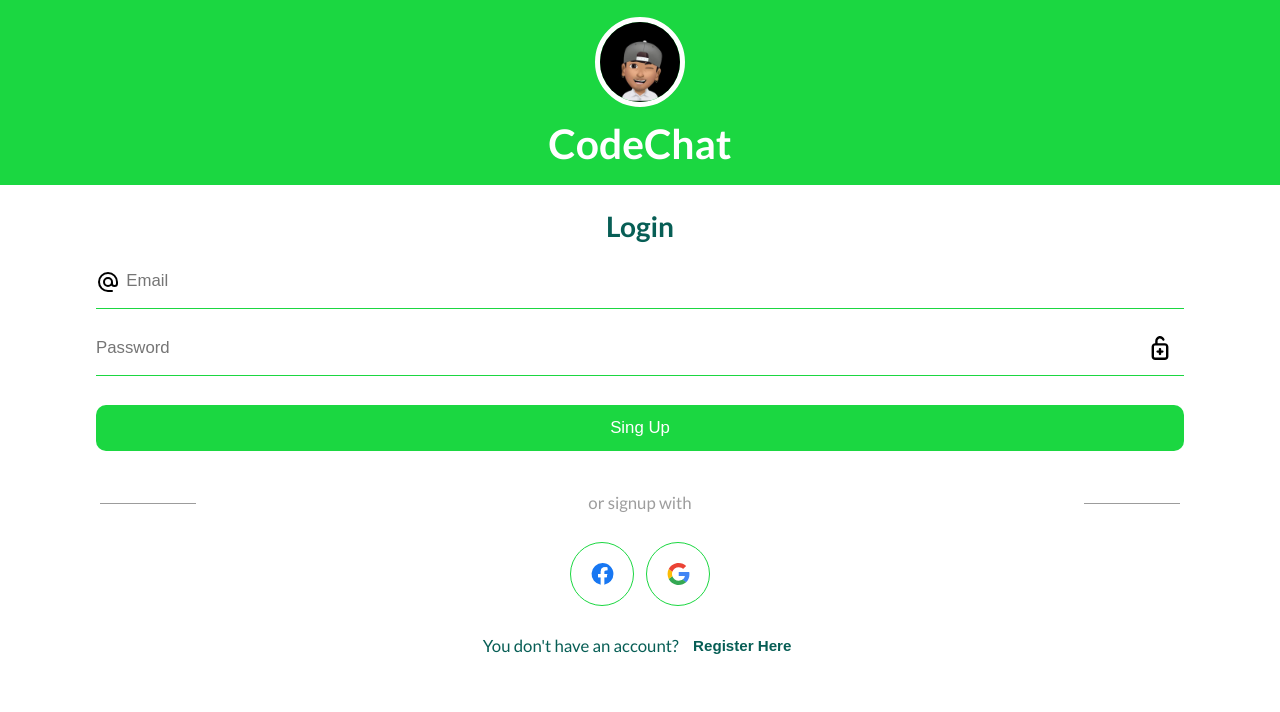
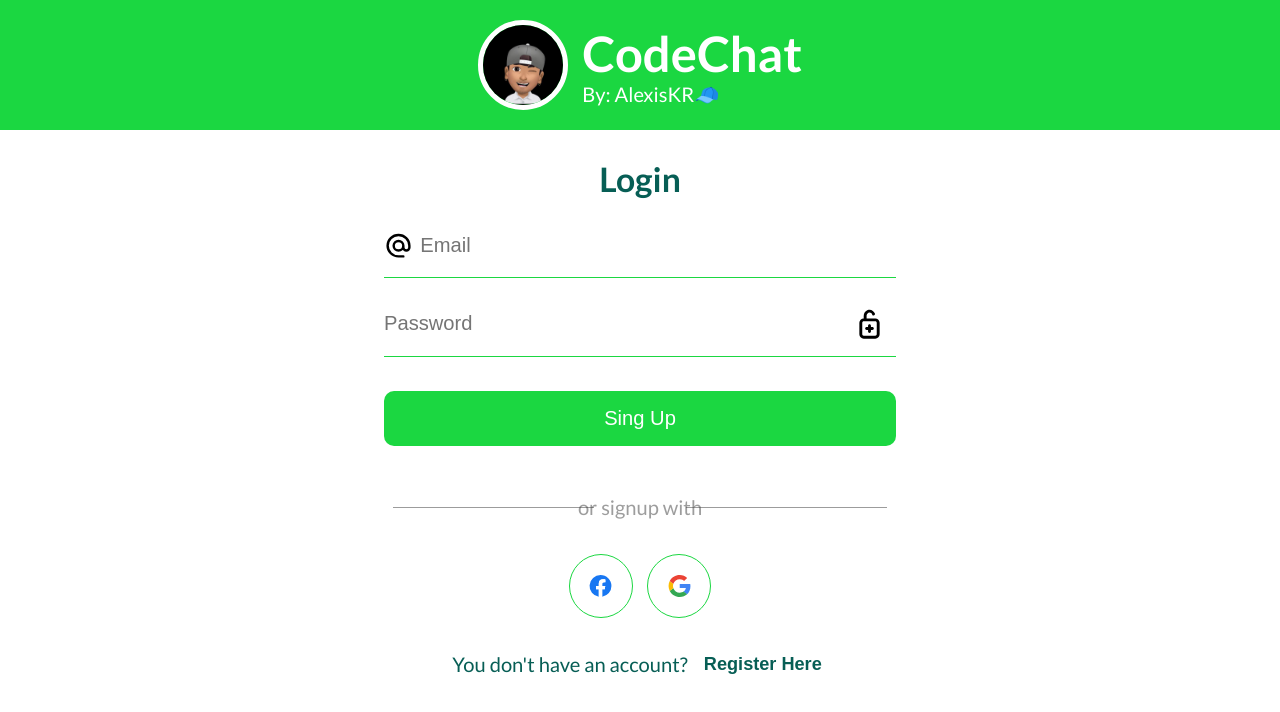
Before and after one commit to AlexisKcc8/chat-realtime-react-kr, a React (Vite) app: page / in a window 1280 px wide. Shown: the top 712 px of the page. Built offline with nearby package versions, Linux system fonts and the light colour scheme; no server answers.

Commit message:
componente login estilizado para responsive

```diff
--- a/src/components/SignIn.jsx
+++ b/src/components/SignIn.jsx
@@ -38,7 +38,10 @@ export const SingIn = () => {
           src="/images/my-avatar.jpg"
           alt="imagen-avatar"
         />
-        <h3 className="container-hero__title">CodeChat</h3>
+        <article className="container-hero__container-title-autor">
+          <h3 className="container-hero__title">CodeChat</h3>
+          <span className="container-hero__name-autor">By: AlexisKR🧢</span>
+        </article>
       </section>
 
       <form className="container-form">
--- a/src/styles/SingIn.scss
+++ b/src/styles/SingIn.scss
@@ -10,9 +10,9 @@
   align-items: $alingVertical;
   gap: $gap;
 }
-$width-elements: 85%;
+
 .container-singin {
-  // background-color: red;
+  $width-elements: 85%;
   font-size: 1.5rem;
   .container-hero {
     background-color: var(--bg-color-secondary);
@@ -25,9 +25,17 @@ $width-elements: 85%;
       border-radius: 50%;
       border: 5px solid var(--color-text-secondary);
     }
-    &__title {
-      font-weight: bold;
-      font-size: 1.7em;
+    &__container-title-autor {
+      @include box-flex($direction: column, $gap: 0);
+      .container-hero__title {
+        font-weight: bold;
+        font-size: 1.7em;
+        margin: 0;
+      }
+      .container-hero__name-autor {
+        font-size: 0.7em;
+        color: var(--color-text-secondary);
+      }
     }
   }
 
@@ -168,3 +176,36 @@ $width-elements: 85%;
     }
   }
 }
+
+@media screen and (min-width: 1200px) and (orientation: landscape) {
+  .container-singin {
+    $width-elements: 65%;
+    font-size: 1.8rem;
+    .container-hero {
+      @include box-flex($direction: row);
+      &__container-title-autor {
+        @include box-flex(
+          $direction: column,
+          $gap: 0,
+          $alingVertical: flex-start
+        );
+      }
+    }
+    .container-form {
+      &__wrapper-input,
+      &__label-avatar,
+      &__form-button {
+        width: 40%;
+      }
+    }
+    .container-social-media {
+      &__container-message {
+        width: 40%;
+        &::before,
+        &::after {
+          width: 7em;
+        }
+      }
+    }
+  }
+}
```
